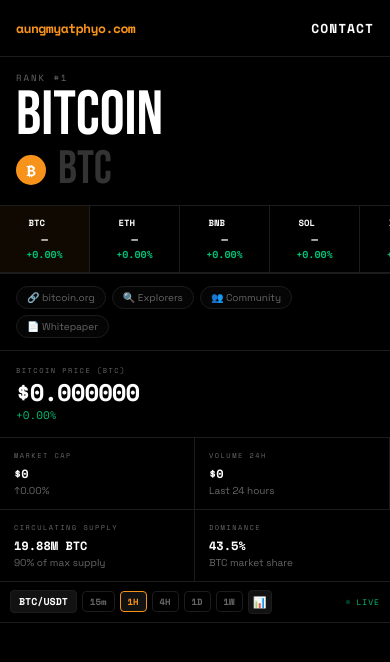
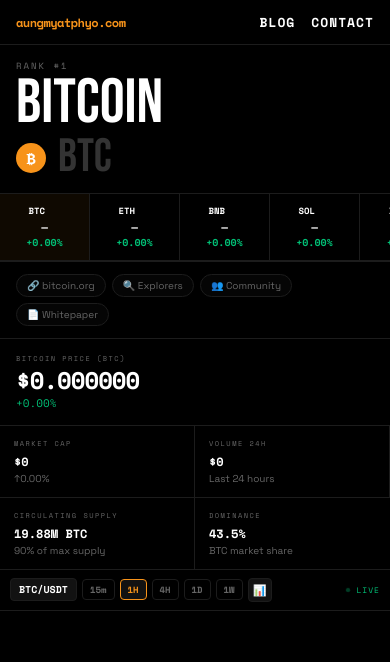
Before and after one commit to AungMyatPhyo2222/AMP, a plain HTML site: page aung-myat-phyo-crypto.html in a window 390 px wide. Drawn offline with nearby package versions, Linux system fonts and the light colour scheme; no server answers.

Commit message:
Update aung-myat-phyo-crypto.html

```diff
--- a/aung-myat-phyo-crypto.html
+++ b/aung-myat-phyo-crypto.html
@@ -394,23 +394,25 @@
   /* NAV */
   .nav {
     height: auto;
-    flex-wrap: wrap;
-    padding: 10px 0;
+    flex-wrap: nowrap;
+    padding: 12px 16px;
+    justify-content: space-between;
   }
   .nav-logo {
     border-right: none;
-    padding: 8px 16px;
+    padding: 0;
     height: auto;
   }
-  .logo-text { font-size: 13px; }
+  .logo-text { font-size: 12px; }
   .nav-end {
     border-left: none;
-    padding: 8px 16px;
-    gap: 14px;
+    padding: 0;
+    gap: 16px;
     height: auto;
     margin-left: auto;
   }
-  .nav-blog, .nav-menu { font-size: 13px; }
+  .nav-blog { font-size: 13px; display: flex; }
+  .nav-menu { font-size: 13px; }
 
   /* PAGE — stack vertically */
   .page {
@@ -521,9 +523,9 @@
 @media (max-width: 480px) {
   .coin-name-huge { font-size: clamp(44px, 16vw, 64px); }
   .coin-ticker-ghost { font-size: clamp(32px, 12vw, 48px); }
-  .stats-row { grid-template-columns: 1fr 1fr; }
-  .sr-cell.main-price { grid-column: span 2; }
-  .nav-blog { display: none; }
+  .categories-grid { grid-template-columns: 1fr; }
+  .cat-card { border-right: none; }
+  .author-stats { grid-template-columns: 1fr 1fr; }
   .chart-container { height: 260px; min-height: 260px; }
 }
 
```
